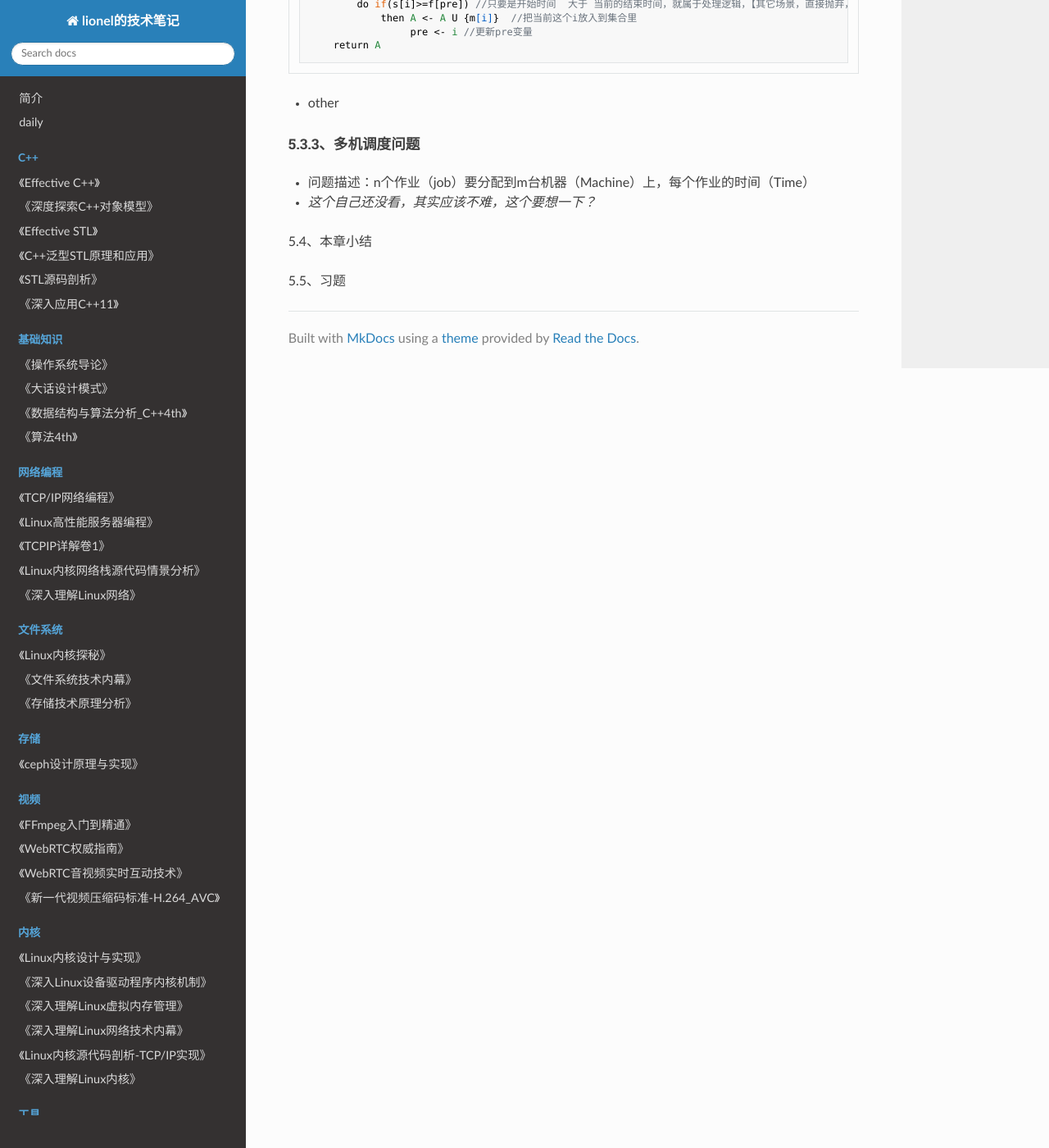
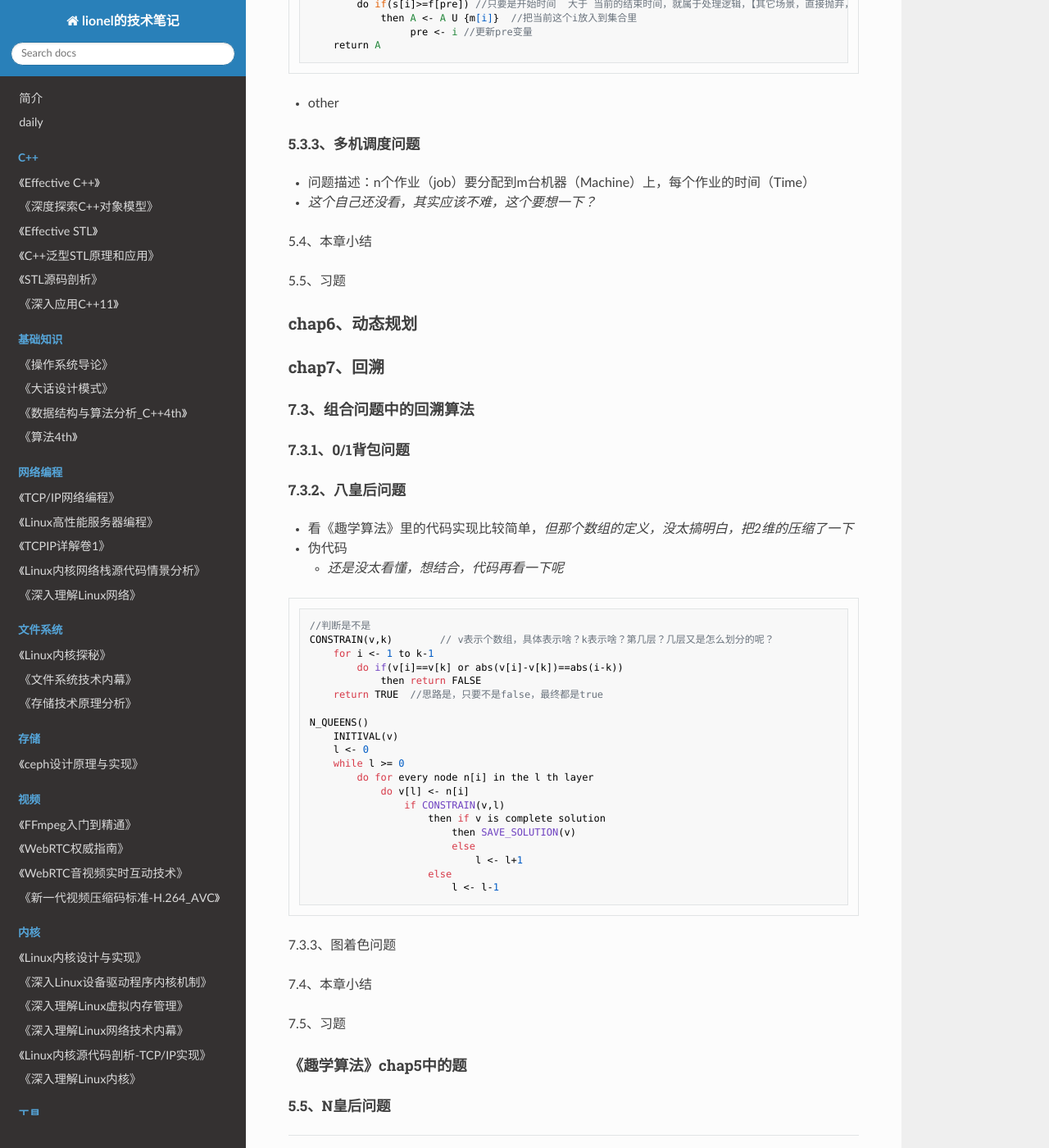
Before and after one commit to wolflion/booknotes, an MkDocs documentation site: the page built from docs/408/算法设计与分析-张军.md, in a window 1280 px wide and 1400 px high, scrolled down 5673 px. Shown: the whole window at 82% size. Built offline with MkDocs 1.6.1, drawn with Linux system fonts in a browser that asks for light colours; nearby versions of some CDN libraries; some of the changed text lies outside the part shown.

Commit message:
Update 算法设计与分析-张军.md

````diff
--- a/docs/408/算法设计与分析-张军.md
+++ b/docs/408/算法设计与分析-张军.md
@@ -244,3 +244,50 @@ ACTIVITY-ASSIGN-GREEDY(m, s, f, n)  //n是活动数目，s是start,f是finish，
 5.4、本章小结
 
 5.5、习题
+
+### chap6、动态规划
+
+### chap7、回溯
+
+#### 7.3、组合问题中的回溯算法
+
+##### 7.3.1、0/1背包问题
+
+##### 7.3.2、八皇后问题
+
++ 看《趣学算法》里的代码实现比较简单，*但那个数组的定义，没太搞明白，把2维的压缩了一下*
++ 伪代码
+  + *还是没太看懂，想结合，代码再看一下呢*
+
+```cpp
+//判断是不是
+CONSTRAIN(v,k)        // v表示个数组，具体表示啥？k表示啥？第几层？几层又是怎么划分的呢？
+    for i <- 1 to k-1
+        do if(v[i]==v[k] or abs(v[i]-v[k])==abs(i-k))
+            then return FALSE
+    return TRUE  //思路是，只要不是false，最终都是true
+
+N_QUEENS()
+    INITIVAL(v)
+    l <- 0
+    while l >= 0
+        do for every node n[i] in the l th layer
+            do v[l] <- n[i]
+                if CONSTRAIN(v,l)
+                    then if v is complete solution
+                        then SAVE_SOLUTION(v)
+                        else
+                            l <- l+1
+                    else
+                        l <- l-1
+```
+
+7.3.3、图着色问题
+
+7.4、本章小结
+
+7.5、习题
+
+#### 《趣学算法》chap5中的题
+
+##### 5.5、N皇后问题
````
Also changed, not shown: other parts of docs/408/算法设计与分析-张军.md (+3 -3 lines).
